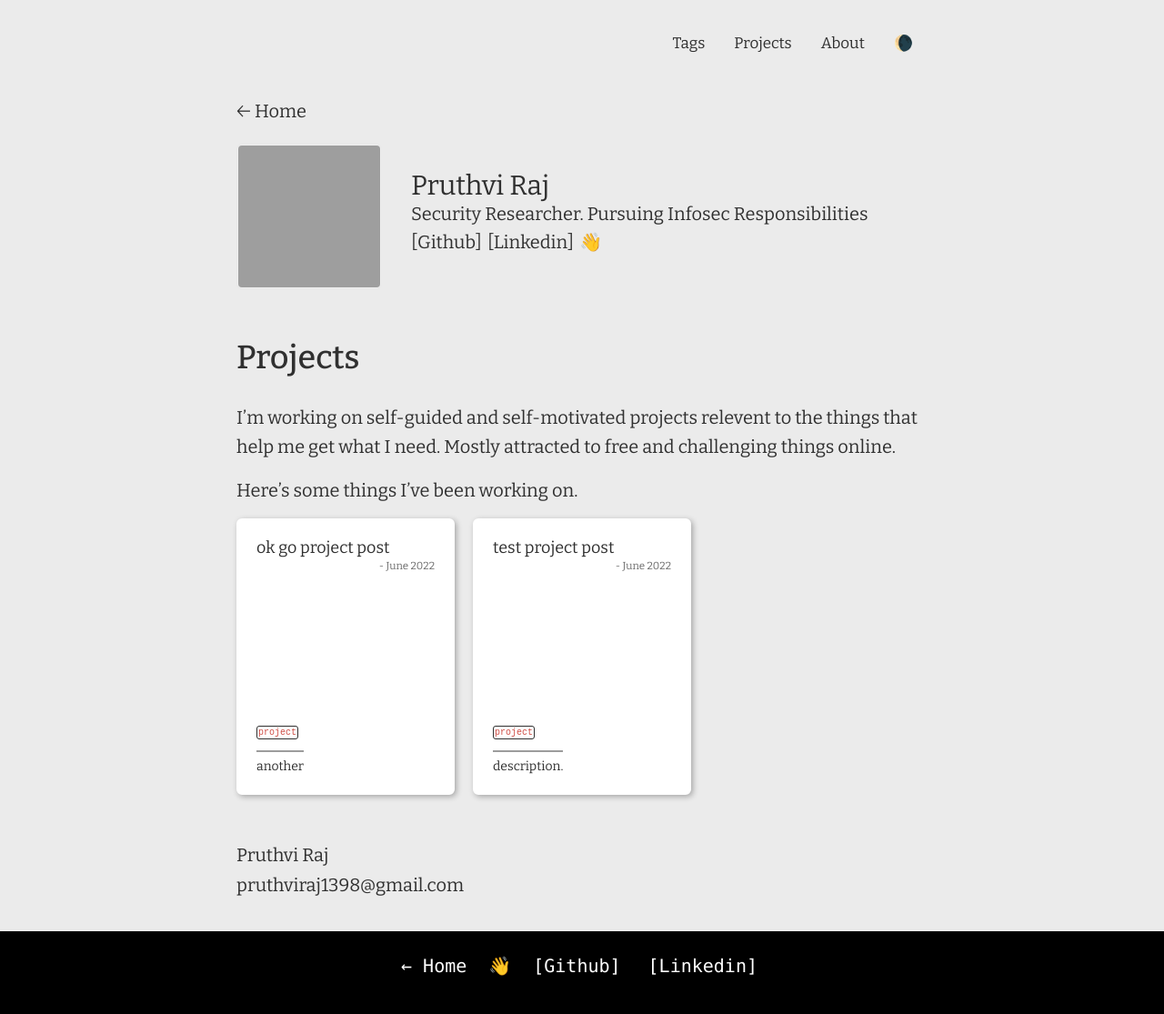
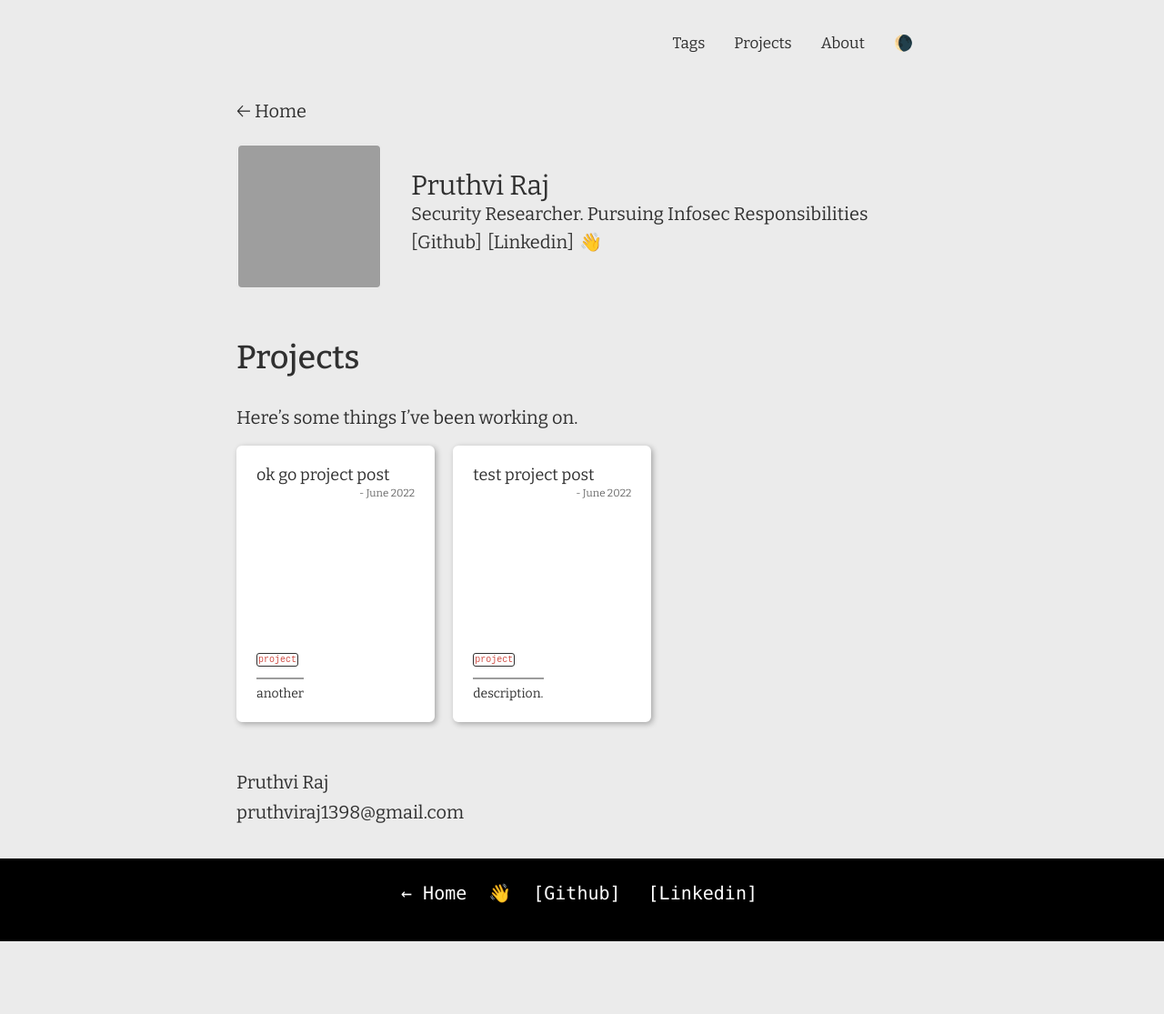
Before and after one commit to pruthvirajbhat/website-portfolio-old-uno, a Jekyll site: the page built from projects.md, in a window 1280 px wide. Shown: the whole page at 91% size. Built offline with Jekyll 4.4.1, drawn with Linux system fonts in a browser that asks for light colours; our own code applies the rules of GitHub Pages for plain Markdown files; after the commit the page ends 1035 px from its top, so only the background shows below that; grey boxes are pictures that could not be loaded.

Commit message:
update after a long time

```diff
--- a/projects.md
+++ b/projects.md
@@ -4,6 +4,4 @@ layout: project
 
 # Projects
 
-I'm working on self-guided and self-motivated projects relevent to the things that help me get what I need. Mostly attracted to free and challenging things online.
-
 Here's some things I've been working on.
```
